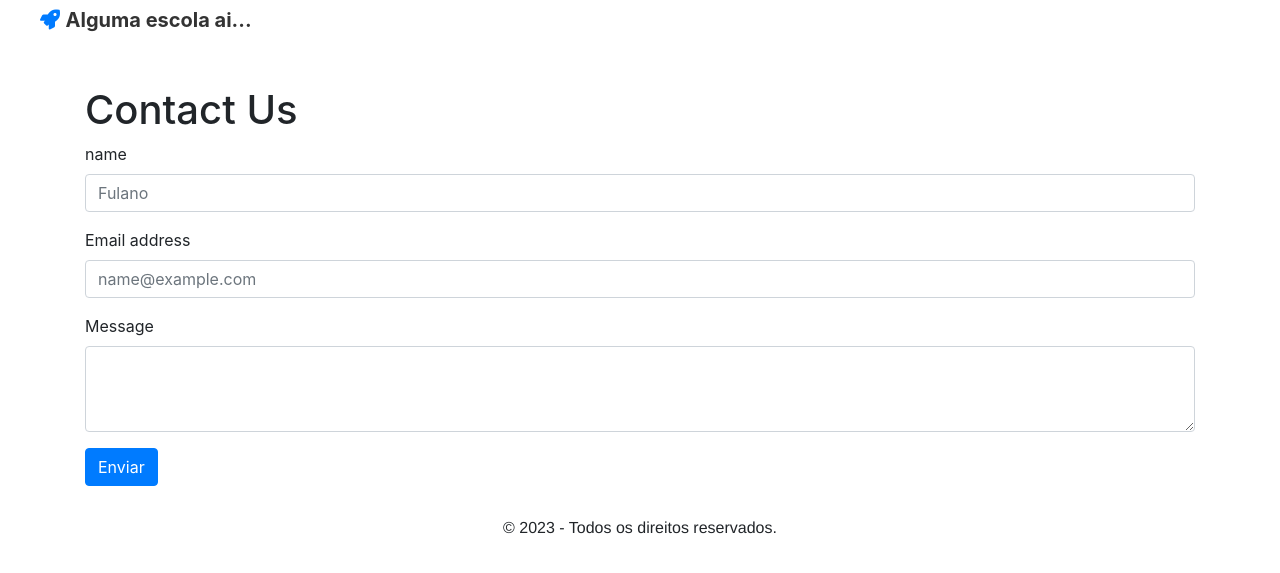
After one commit to raifreire/SistemaEscolar, a Django app: page /contact in a window 1280 px wide. The commit adds this page. Shown: the top 573 px of the page. Run offline with Django 4.2, Linux system fonts and the light colour scheme; some libraries are stand-ins or nearby versions.

Commit message:
add form aula04

```diff
--- a/main/models.py
+++ b/main/models.py
@@ -1,15 +1,16 @@
 from django.db import models
 from django.contrib.auth import get_user_model
 
+
 class Aluno(models.Model):
     nome = models.CharField(max_length=254)
-    telefone = models.CharField(null=True,blank=True,max_length=15)
+    telefone = models.CharField(null=True, blank=True, max_length=15)
     email = models.EmailField()
     data_nascimento = models.DateField()
     description = models.TextField()
     created_at = models.DateTimeField(auto_now=True)
     updated_at = models.DateTimeField(auto_now=True)
-    user = models.ForeignKey(get_user_model(),on_delete=models.CASCADE)
+    user = models.ForeignKey(get_user_model(), on_delete=models.CASCADE)
 
     def __str__(self):
         return self.nome
--- a/main/templates/main/alunos.html
+++ b/main/templates/main/alunos.html
@@ -15,7 +15,7 @@
             <tbody>
                 {% for aluno in alunos_list %}
                     <tr>
-                        <td>{{ aluno.nome }}</td>
+                        <td><a href="/alunoID/{{aluno.id}}" >{{ aluno.nome }}</td>
                         <td>{{ aluno.email }}</td>
                         <td>{{ aluno.telefone }}</td>
                     </tr>
--- /dev/null
+++ b/main/templates/main/contact.html
@@ -0,0 +1,25 @@
+{% extends "base.html" %}
+
+{% block content %}
+<div class="container">
+    <h1>Contact Us</h1>
+    <form method="POST">
+        {% csrf_token %}
+        <div class="mb-3">
+            <label for="name" class="form-label">name</label>
+            <input type="name" class="form-control" id="name" name="name" placeholder="Fulano">
+        </div>
+        <div class="mb-3">
+            <label for="email" class="form-label">Email address</label>
+            <input type="email" class="form-control" id="email" name="email" placeholder="name@example.com">
+        </div>
+        <div class="mb-3">
+            <label for="message" class="form-label">Message</label>
+            <textarea class="form-control" id="message" name="message" rows="3"></textarea>
+        </div>
+
+        <button type="submit" class="btn btn-primary">Enviar</button>
+    </form>
+</div>
+
+{% endblock  %}
--- a/main/urls.py
+++ b/main/urls.py
@@ -3,4 +3,6 @@ from . import views
 
 urlpatterns = [
     path('',views.alunoView, name='aluno-lista'),
+    path('alunoID/<int:id>', views.alunoIDview, name='aluno-detalhe'),
+    path('contact', views.contact_view, name='contact_view'),
 ]
--- a/main/views.py
+++ b/main/views.py
@@ -1,8 +1,25 @@
 from .models import Aluno
 from django.http import HttpResponse
-from django.shortcuts import render
+from django.shortcuts import render, get_object_or_404
 
 
 def alunoView(request):
     alunos_list = Aluno.objects.all()
-    return render(request, 'main/alunos.html', {'alunos_list':alunos_list})
+    return render(request, 'main/alunos.html', {'alunos_list': alunos_list})
+
+
+def alunoIDview(request, id):
+    aluno = get_object_or_404(Aluno, pk=id)
+    print(aluno)
+    return render(request, 'main/alunoID.html', {'aluno': aluno})
+
+
+def contact_view(request):
+    if request.method == 'POST':
+        name = request.POST.get('name')
+        email = request.POST.get('email')
+        message = request.POST.get('message')
+        print(name)
+        print(email)
+        print(message)
+    return render(request, 'main/contact.html')
```
Also changed, not shown: main/templates/main/alunoID.html (added, +12 -0 lines), main/forms.py (added).
